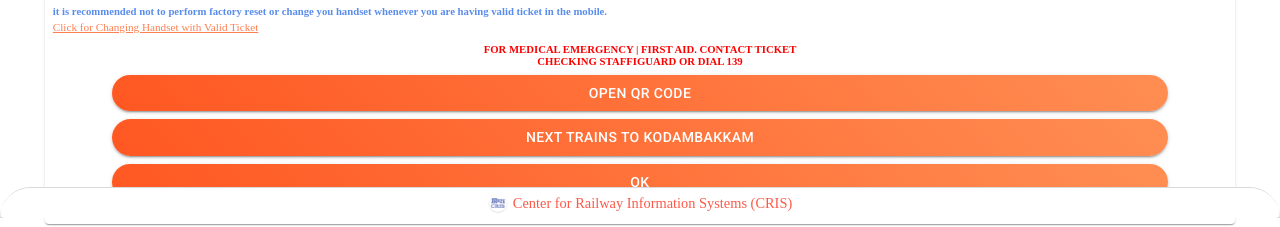
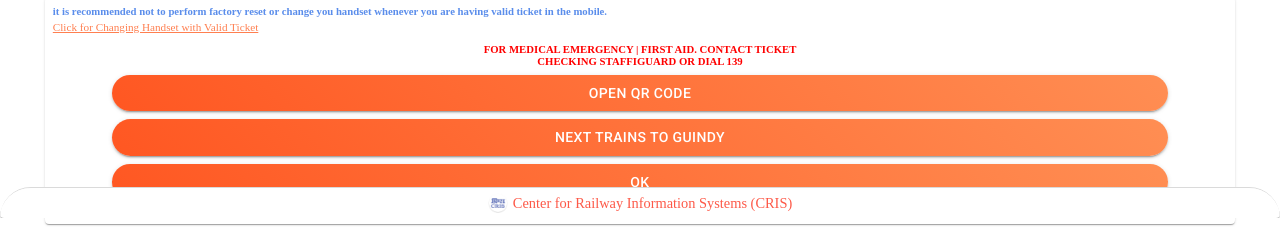
Before and after one commit to Rahul-Dev24/UTS-FrontEnd, a React (Vite) app: page /viewTicket in a window 1280 px wide. Shown: the part 582-809 px from the top of the page. Built offline with nearby package versions, Linux system fonts and the light colour scheme; no server answers; a web font is replaced by a local one.

Commit message:
Update ViewTicket.tsx

```diff
--- a/src/Layout/ShowTicket/ViewTicket.tsx
+++ b/src/Layout/ShowTicket/ViewTicket.tsx
@@ -348,7 +348,7 @@ const ViewTicket = () => {
               width: "90%",
             }}
           >
-            NEXT TRAINS TO KODAMBAKKAM
+            NEXT TRAINS TO GUINDY
           </Button>
           <Button
             fullWidth
```
